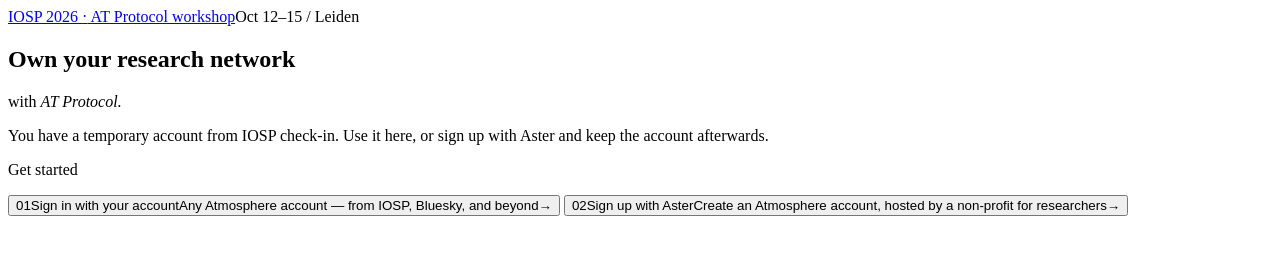
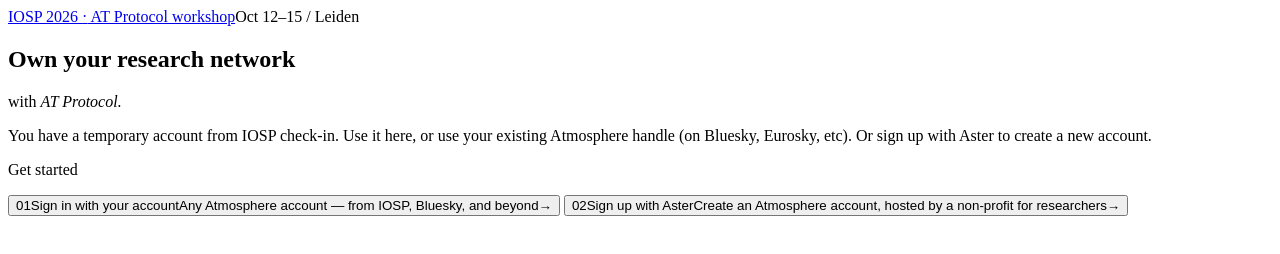
Before and after one commit to ATProto-Science/iosp-welcome, a website with bundled scripts: page docs/index.html in a window 1280 px wide. Built offline with nearby package versions, Linux system fonts and the light colour scheme.

Commit message:
update copy

```diff
--- a/docs/index.html
+++ b/docs/index.html
@@ -21,7 +21,7 @@
               <h1 id="choose-title" tabindex="-1">Own your research network</h1>
               <p class="entry-lead">with <em>AT Protocol.</em></p>
               <p class="action-intro">
-                You have a temporary account from IOSP check-in. Use it here, or sign up with Aster and keep the account afterwards.
+                You have a temporary account from IOSP check-in. Use it here, or use your existing Atmosphere handle (on Bluesky, Eurosky, etc). Or sign up with Aster to create a new account.
               </p>
             </div>
             <div class="entry-actions">
```
